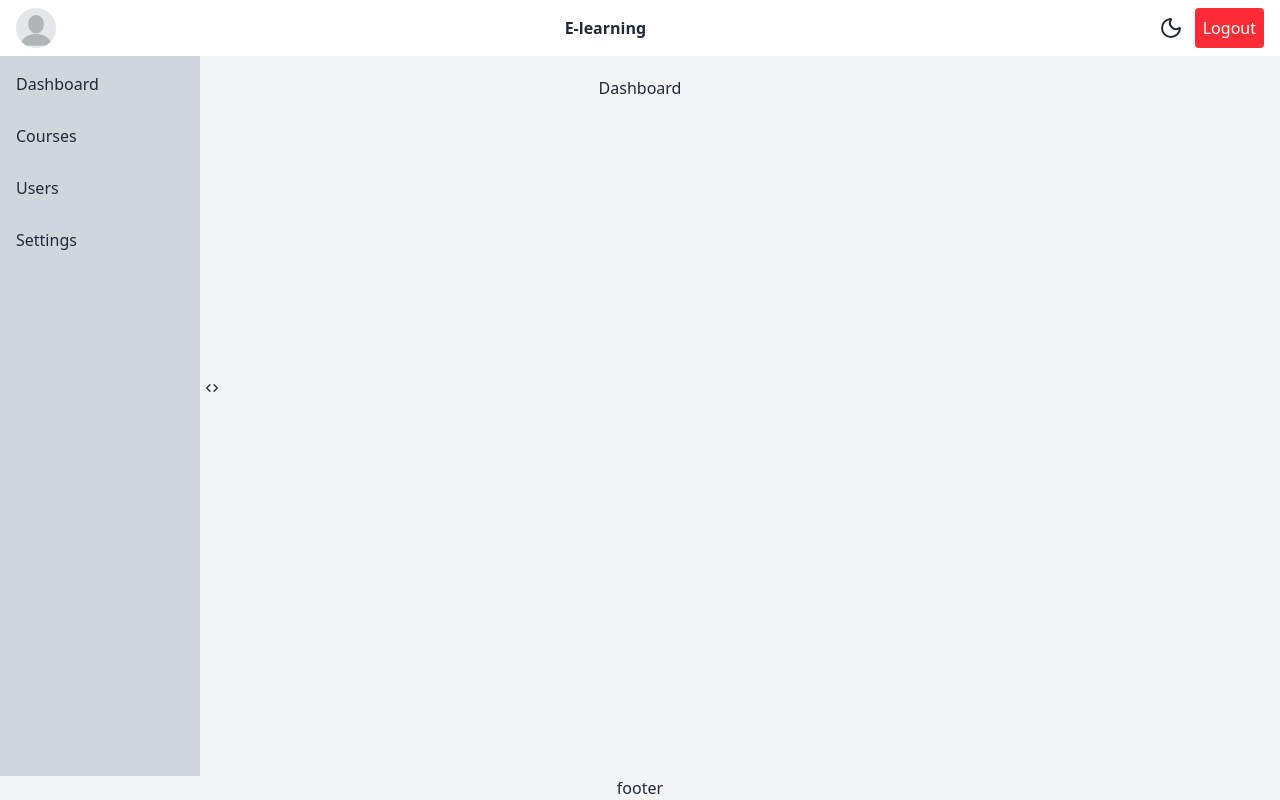
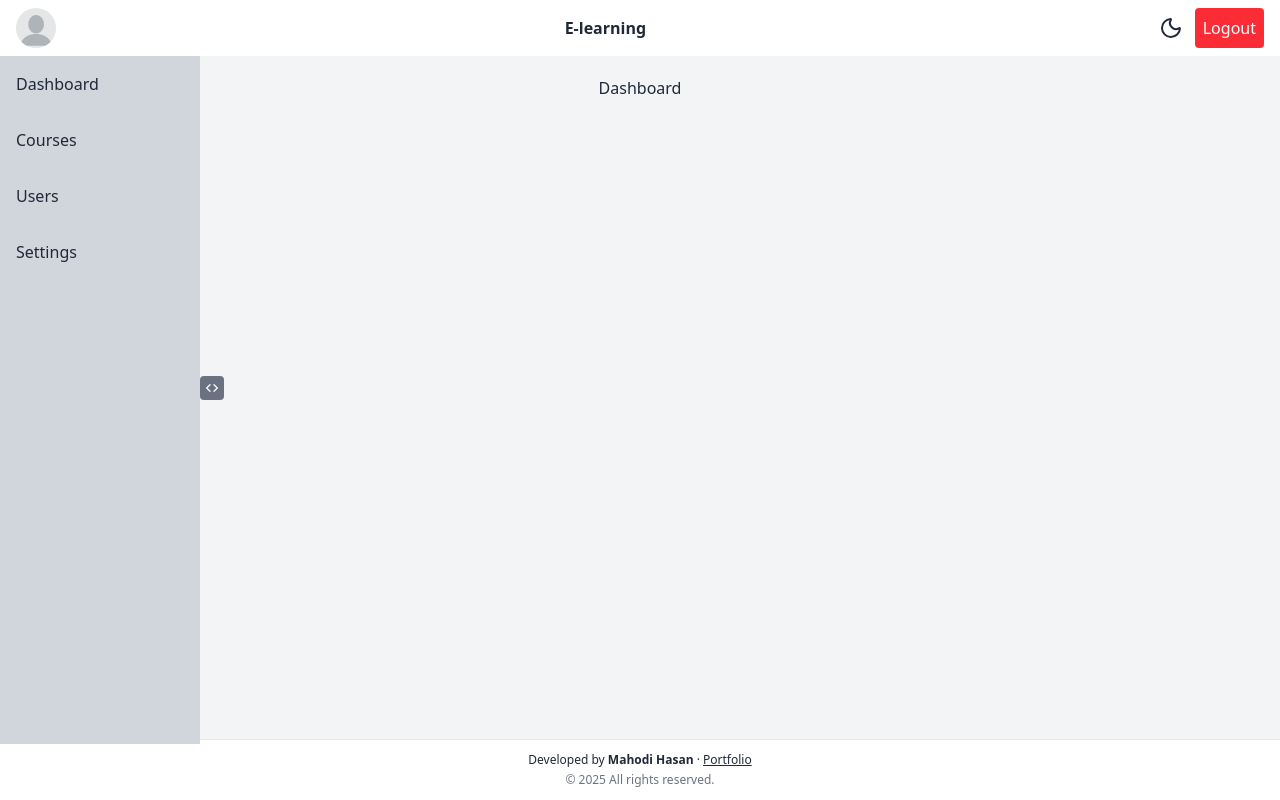
Before and after one commit to mahodi-mr2107371/seed-project, a Next.js app: page / in a window 1280 px wide. Both pictures are taken after a click on the button 12 px from the left and 388 px from the top of the page. Built offline with nearby package versions, Linux system fonts and the light colour scheme.

Commit message:
Updated Footer and made some UI fixes

```diff
--- a/app/globals.css
+++ b/app/globals.css
@@ -8,10 +8,17 @@ button:hover{
   opacity: 0.8;
 }
 li:hover{
-  color: var(--theme-accent);
+  transition: background-color 0.5s ease-in-out, color 0.5s ease-in-out;
+  background-color: var(--hover-bg);
+  color: var(--hover-text);
+}
+li{
+  padding: 1rem;
 }
 :root {
   /* Light mode colors */
+  --hover-bg: #fef3c7;            /* Light amber-100 */
+  --hover-text: #b45309;
   --theme-bg: #FFFFFF;
   --theme-text: #1F2937;
   --theme-accent: #F59E0B;
@@ -25,6 +32,8 @@ li:hover{
 .dark {
   --theme-bg: var(--theme-dark-bg);
   --theme-text: var(--theme-dark-text);
+  --hover-bg: #78350f;            /* Dark amber-950 */
+  --hover-text: #f59e0b;
 }
 
 /* Custom utility classes */
--- a/app/layout.tsx
+++ b/app/layout.tsx
@@ -6,6 +6,7 @@ import Header from "@/components/header";
 import { Menu } from "lucide-react";
 import NavToggle from "@/components/nav-toggle";
 import NavComponent from "@/components/nav-component";
+import Footer from "@/components/footer";
 
 const geistSans = Geist({
   variable: "--font-geist-sans",
@@ -41,21 +42,19 @@ export default function RootLayout({
           </Header>
 
           {/* Theme Toggle Mobile */}
-          <ToggleTheme screenBased="bottom-5 right-5 fixed md:hidden"></ToggleTheme>
+          <ToggleTheme screenBased="bottom-18 right-5 fixed md:hidden"></ToggleTheme>
 
           {/* Main Content + Nav */}
           <div className="w-full h-full flex items-start justify-start flex-1">
 
-            <NavComponent className="h-[90%]" classNameNavBar=""></NavComponent>
+            <NavComponent className="h-[84.5%] md:h-[86%]" classNameNavBar=""></NavComponent>
             <main className="h-full w-full p-5">
               {children}
             </main>
           </div>
 
           {/* Footer */}
-          <footer className="w-full flex justify-center">
-            footer
-          </footer>
+          <Footer></Footer>
         </div>
       </body>
     </html>
--- /dev/null
+++ b/components/footer.tsx
@@ -0,0 +1,25 @@
+import React from 'react'
+
+const Footer = () => {
+    return (
+        <footer className="w-full text-xs text-center bg-theme-bg dark:bg-theme-dark-bg text-theme-text dark:text-theme-dark-text border-t border-gray-200 dark:border-gray-700 py-3">
+            <p className="mb-1">
+                Developed by <span className="font-semibold">Mahodi Hasan</span> ·{" "}
+                <a
+                    href="https://mahodi.netlify.app/"
+                    target="_blank"
+                    rel="noopener noreferrer"
+                    className="underline hover:text-amber-500 transition"
+                >
+                    Portfolio
+                </a>
+            </p>
+            <p className="text-gray-500 dark:text-gray-400">
+                © {new Date().getFullYear()} All rights reserved.
+            </p>
+        </footer>
+
+    )
+}
+
+export default Footer;
--- a/components/nav-bar.tsx
+++ b/components/nav-bar.tsx
@@ -6,12 +6,12 @@ type Props = {
 const NavBar = ({ className }: Props) => {
     return (
         <div className={`flex ${className!}`}>
-            <nav className=" w-50 bg-gray-300 dark:bg-gray-700 text-gray-800 dark:text-gray-200 p-4">
-                <ul className='flex flex-col gap-5'>
-                    <li className="mb-2"><a href="/dashboard">Dashboard</a></li>
-                    <li className="mb-2"><a href="/courses">Courses</a></li>
-                    <li className="mb-2"><a href="/users">Users</a></li>
-                    <li className="mb-2"><a href="/settings">Settings</a></li>
+            <nav className=" w-50 bg-gray-300 dark:bg-gray-700 text-gray-800 dark:text-gray-200 ">
+                <ul className='flex flex-col'>
+                    <a href="/dashboard"><li>Dashboard</li></a>
+                    <a href="/courses"><li>Courses</li></a>
+                    <a href="/users"><li>Users</li></a>
+                    <a href="/settings"><li>Settings</li></a>
                 </ul>
             </nav>
         </div>
--- a/components/nav-toggle.tsx
+++ b/components/nav-toggle.tsx
@@ -1,3 +1,4 @@
+'use client';
 import { ChevronsLeftRight, Menu } from 'lucide-react';
 import React from 'react'
 type Props = {
@@ -7,7 +8,7 @@ type Props = {
 const NavToggle = ({ className, onclick }: Props) => {
     return (
         <div className={`md:inline ${className!}`}>
-            <button onClick={onclick} className="p-1 dark:bg-gray-300 dark:text-gray-800 rounded">
+            <button onClick={onclick} className="p-1 dark:bg-gray-300 dark:text-gray-800 bg-gray-500 text-gray-50 rounded">
                 <ChevronsLeftRight className='w-4 h-4'></ChevronsLeftRight>
             </button>
         </div>
```
